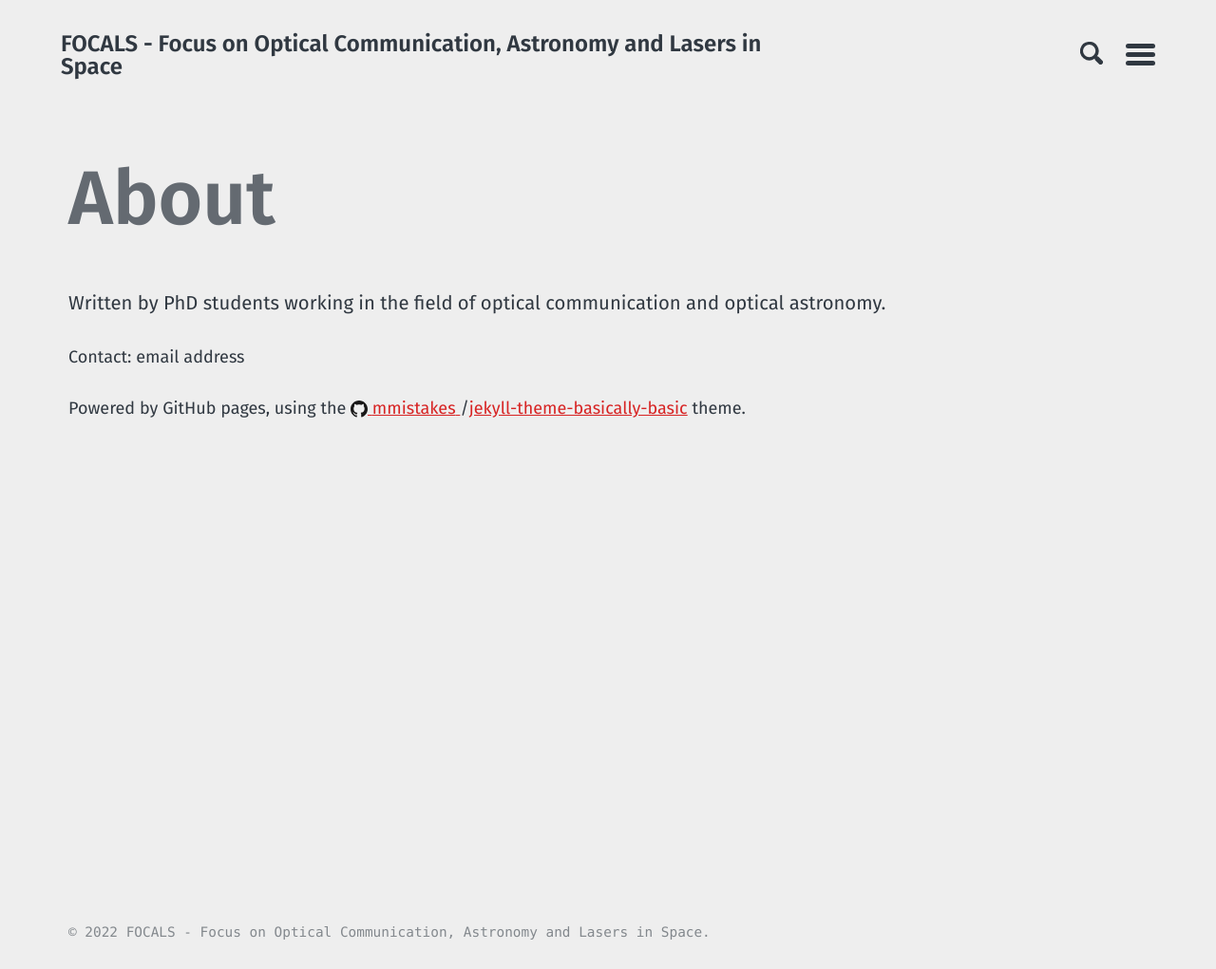
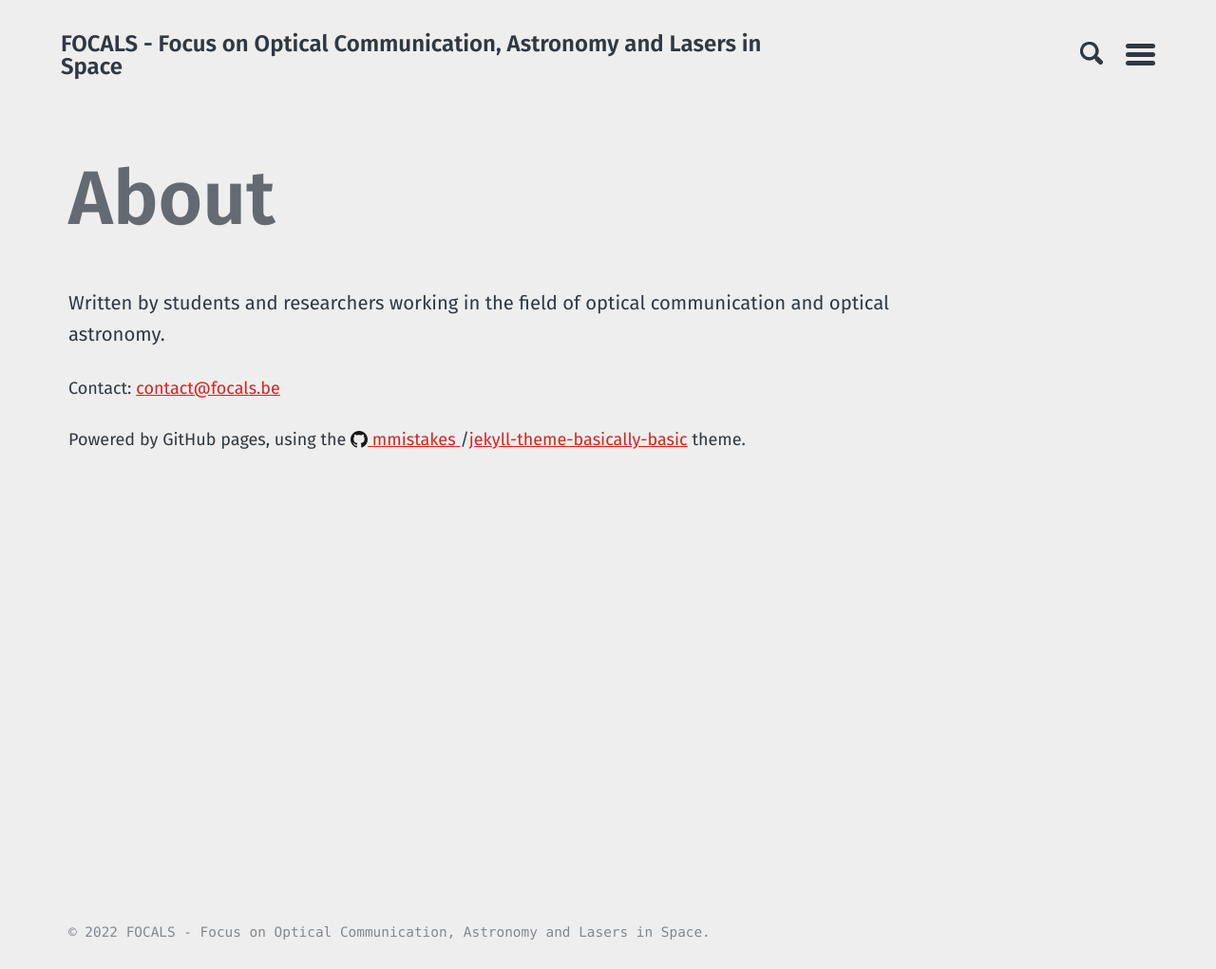
Before and after one commit to floqua/floqua.github.io, a Jekyll site: the page built from about.md, in a window 1280 px wide. Shown: the whole page at 95% size. Built offline with Jekyll 4.4.1, drawn with Linux system fonts in a browser that asks for light colours; comment, search, counter and statistics services are not loaded; a style sheet for code colours, icons or effects is not loaded.

Commit message:
Update about.md

```diff
--- a/about.md
+++ b/about.md
@@ -3,8 +3,8 @@ title: "About"
 layout: about
 ---
 
-Written by PhD students working in the field of optical communication and optical astronomy.
+Written by students and researchers working in the field of optical communication and optical astronomy.
 
-Contact: email address
+Contact: [contact@focals.be](contact@focals.be)
 
 Powered by GitHub pages, using the {% include icon-github.html username="mmistakes" %}/[jekyll-theme-basically-basic](https://github.com/mmistakes/jekyll-theme-basically-basic) theme.
```
